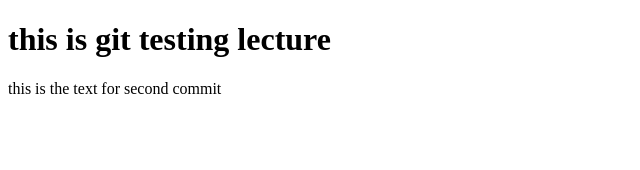
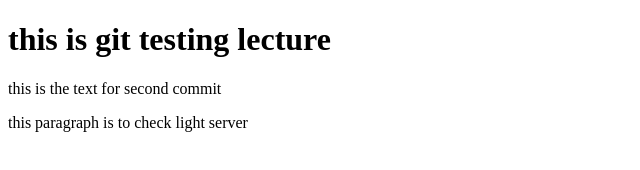
Before and after one commit to ImranUllahG/Coursera-git-test, a website: page index.html in a window 1280 px wide. Shown: the whole page, without its empty margins (0-640 px from the left). Drawn offline with Linux system fonts and the light colour scheme.

Commit message:
third commit with package json files

```diff
--- a/index.html
+++ b/index.html
@@ -8,5 +8,6 @@
 <body>
     <h1>this is git testing lecture</h1>
     <p>this is the text for second commit</p>
+    <p>this paragraph is to check light server</p>
 </body>
 </html>
```
Also changed, not shown: package.json (added, +24 -0 lines), 2 other files.
